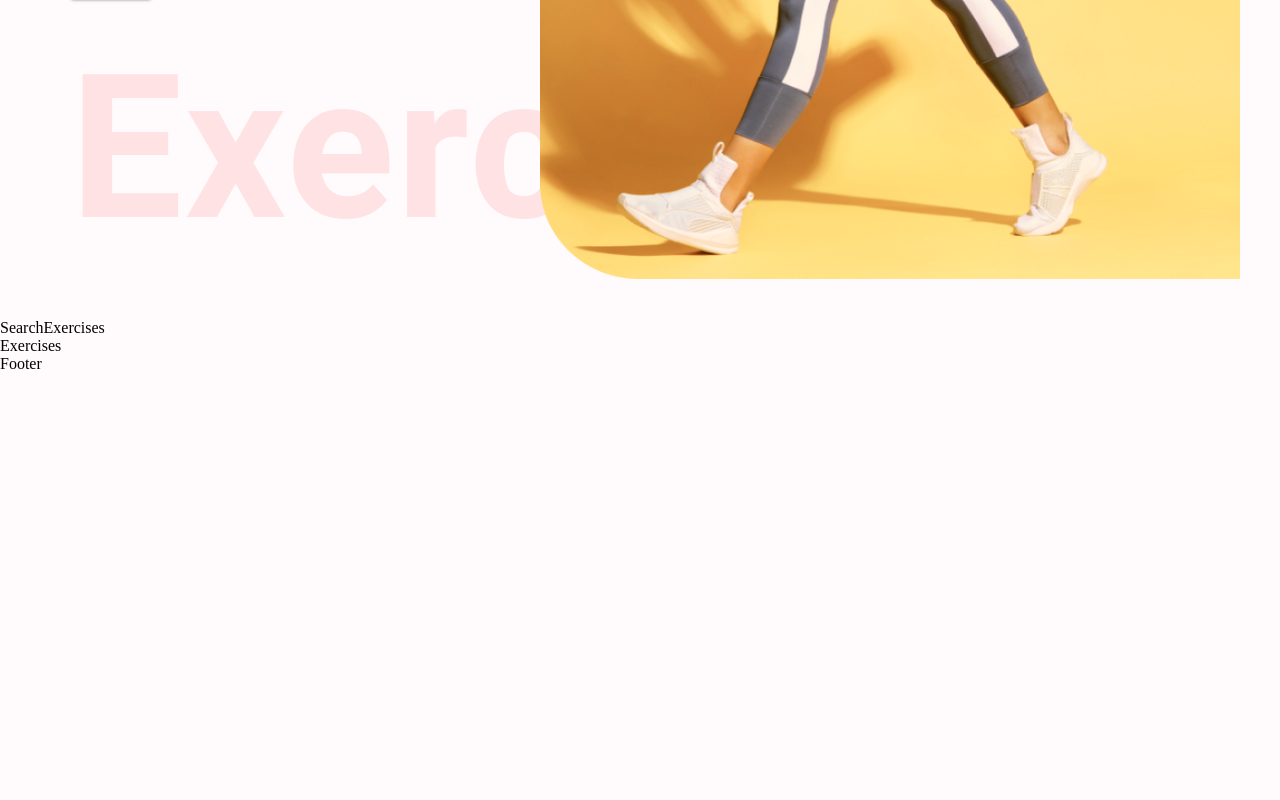
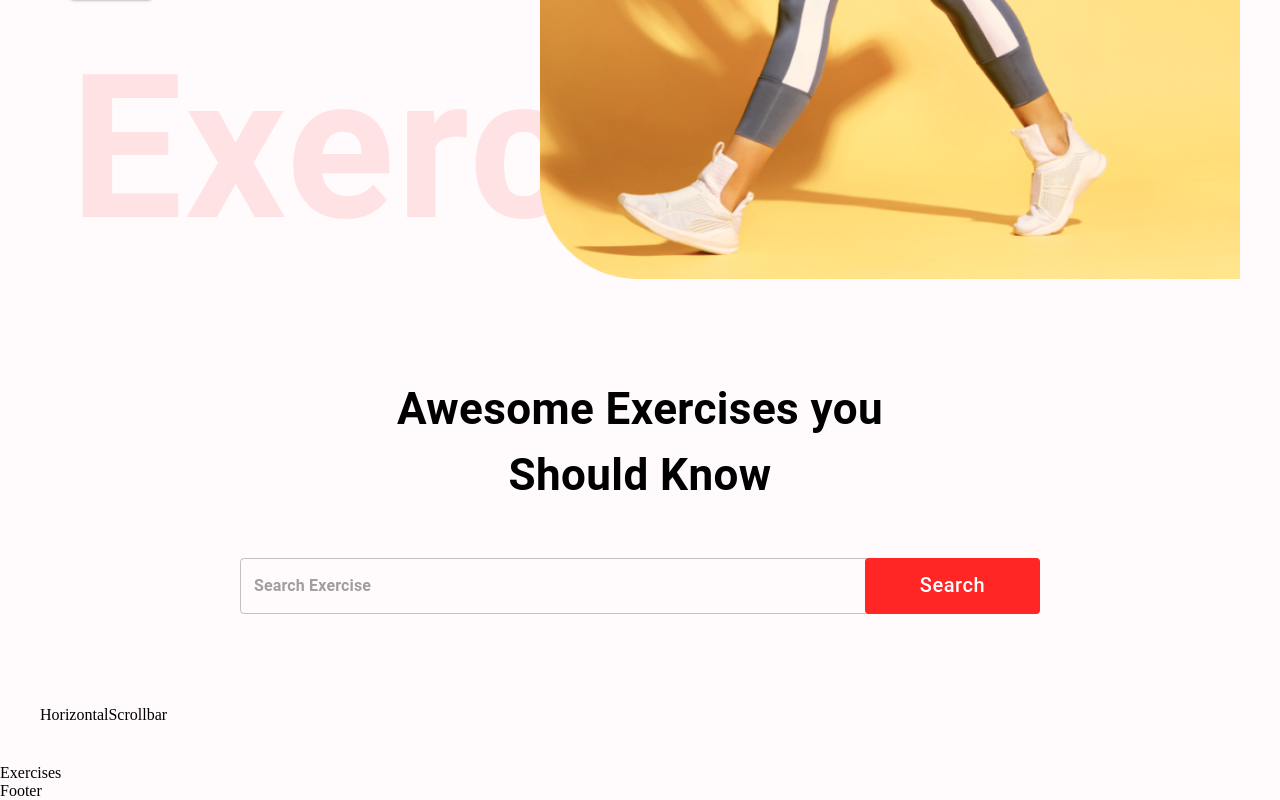
Before and after one commit to maxt0d0nt/gymapp, a React (Create React App) app: page / in a window 1280 px wide. Shown: the part 587-1387 px from the top of the page. Before the commit the page ends 960 px from the top, so only its background shows below. Built offline with nearby package versions, Linux system fonts and the light colour scheme; no server answers.

Commit message:
horizontalscroll bar 32012

```diff
--- /dev/null
+++ b/src/components/HorizontalScrollbar.js
@@ -0,0 +1,9 @@
+import React from 'react'
+
+const HorizontalScrollbar = () => {
+  return (
+    <div>HorizontalScrollbar</div>
+  )
+}
+
+export default HorizontalScrollbar
--- a/src/components/SearchExercises.js
+++ b/src/components/SearchExercises.js
@@ -1,8 +1,91 @@
-import React from 'react'
+import React, { useState, useEffect } from 'react';
+import { Box, Button, Stack, TextField, Typography } from '@mui/material';
+import { exercisesOptions, fetchData } from '../pages/utils/fetchData';
+import HorizontalScrollbar from './HorizontalScrollbar';
 
 const SearchExercises = () => {
+
+  const [search, setSearch] = useState('');
+  const [exercises, setExercises] = useState([]);
+  const [bodyParts, setBodyParts] = useState([])
+
+  useEffect(() => {
+    const fecthExerciesData = async () => {
+      const bodyPartsData = await fetchData('https://exerciseapi3.p.rapidapi.com/search/?primaryMuscle=pectoralis%20major', exercisesOptions);
+
+      setBodyParts(['all', ...bodyPartsData])
+    }
+    fecthExerciesData();
+  }, []
+  )
+
+  const handleSearch = async () => {
+    if (search) {
+      const exercisesData = await fetchData('https://exerciseapi3.p.rapidapi.com/search/?primaryMuscle=pectoralis%20major', exercisesOptions);
+
+      const searchedExercises = exercisesData.filter(
+        (exercises) => exercises.Name.toLowerCase().includes(search)
+          || exercises.Type.toLowerCase().includes(search)
+          || exercises.Force.toLowerCase().includes(search)
+      )
+
+      setSearch('');
+      setExercises(searchedExercises)
+
+
+    }
+  }
+
   return (
-    <div>SearchExercises</div>
+    <Stack alignItems="center" mt="37px" justifyContent="center" p="20px">
+      <Typography fontWeight={700} sx={{
+        fontSize: { lg: '44px', xs: '30px' }
+      }} mb="50px" textAlign="center" >
+        Awesome Exercises you <br />
+        Should Know
+      </Typography>
+      <Box position="relative" mb="72px">
+        <TextField
+          sx={{
+            input: {
+              fontWeight: '700',
+              border: 'none',
+              borderRadius: '4px'
+            },
+            width: { lg: '800px', xs: '350px' },
+            backgroundcolor: '#fff',
+            borderRadius: '40px'
+          }}
+          height="76px"
+          value={search}
+          onChange={(e) => setSearch(e.target.value.toLowerCase())}
+          placeholder="Search Exercise"
+          type="text"
+        />
+        <Button className='search-btn'
+          sx={{
+            bgcolor: '#ff2625',
+            color: '#fff',
+            textTransform: 'none',
+            width: { lg: '175px', xs: '80px' },
+            fontSize: { lg: '20px', xs: '14px' },
+            height: '56px',
+            position: 'absolute',
+            right: '0'
+          }}
+          onClick={handleSearch}
+        >
+          Search
+        </Button>
+      </Box>
+
+      <Box sx={{
+        position: 'relative', width: '100%', p: '20px'
+      }}>
+        <HorizontalScrollbar data={bodyParts} />
+      </Box>
+
+    </Stack>
   )
 }
 
--- /dev/null
+++ b/src/pages/utils/fetchData.js
@@ -0,0 +1,14 @@
+export const exercisesOptions = {
+    method: 'GET',
+	headers: {
+		'X-RapidAPI-Key': '45a9a9ce2emsh17b2b56cb52b29cp10ccbejsn8852e2ecd84f',
+		'X-RapidAPI-Host': 'exerciseapi3.p.rapidapi.com'
+	}
+};
+
+export const fetchData = async (url, options) => {
+    const response = await fetch(url, options);
+    const data = await response.json();
+
+    return data;
+}
```
Also changed, not shown: src/components/HeroBanner.js (+10 -8 lines), 1 other file (tests, documents, lock files or other folders).
